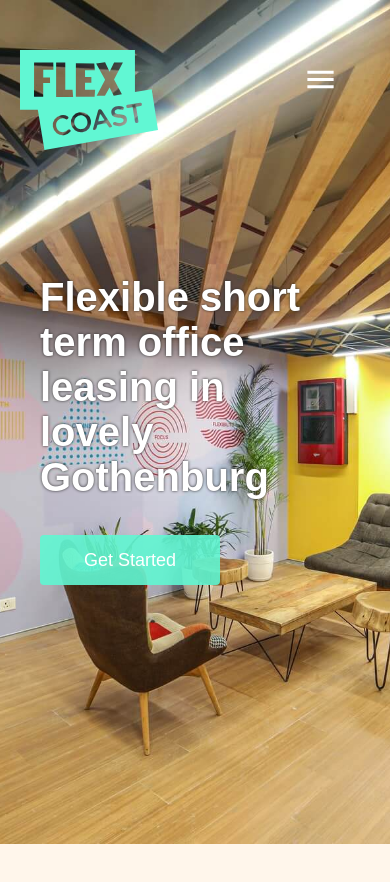
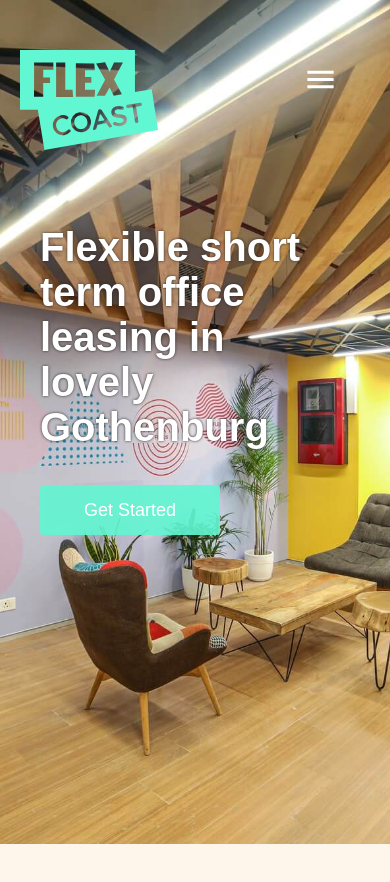
Before and after one commit to SevaDer14/flex_coast_client, a React (Create React App) app: page / in a window 390 px wide. Shown: the top 882 px of the page. Built offline with nearby package versions, Linux system fonts and the light colour scheme.

Commit message:
saves which radio button was selected

```diff
--- a/src/components/Inquiry/Answer.jsx
+++ b/src/components/Inquiry/Answer.jsx
@@ -39,6 +39,7 @@ const Answer = ({ text, type, placeholder, questionKey }) => {
           {type === 'toggle-btn' ? (
             <CustomRadioButton
               disabled={filled}
+              value={inputValue}
               label_1={t('answer.officeLable')}
               label_2={t('answer.openSpaceLable')}
               onChange={(event) => {
--- a/src/components/custom/CustomRadioButton.jsx
+++ b/src/components/custom/CustomRadioButton.jsx
@@ -1,6 +1,6 @@
 import React from 'react'
 
-const CustomRadioButton = ({ label_1, label_2, disabled, onChange }) => {
+const CustomRadioButton = ({ label_1, label_2, disabled, onChange, value }) => {
   return (
     <div className='radio-group'>
       <input
@@ -10,6 +10,7 @@ const CustomRadioButton = ({ label_1, label_2, disabled, onChange }) => {
         data-cy='office-btn'
         value='office'
         name='selector'
+        checked={value === 'office'}
         required
         onChange={onChange}
       />
@@ -23,6 +24,7 @@ const CustomRadioButton = ({ label_1, label_2, disabled, onChange }) => {
         data-cy='open-space-btn'
         value='open-space'
         name='selector'
+        checked={value === 'open-space'}
         required
         onChange={onChange}
       />
--- a/src/styles/landingPage.css
+++ b/src/styles/landingPage.css
@@ -246,7 +246,7 @@ input[type='number']::-webkit-outer-spin-button {
     -webkit-box-direction: normal;
         -ms-flex-direction: column;
             flex-direction: column;
-    margin: 100px 40px 0 40px;
+    margin: 50px 40px 0 40px;
     -webkit-box-align: start;
         -ms-flex-align: start;
             align-items: flex-start;
--- a/src/styles/landingPage.scss
+++ b/src/styles/landingPage.scss
@@ -23,7 +23,7 @@
     @media only screen and (max-width: $mobile) {
       padding: 0;
       flex-direction: column;
-      margin: 100px 40px 0 40px;
+      margin: 50px 40px 0 40px;
       align-items: flex-start;
     }
 
```
